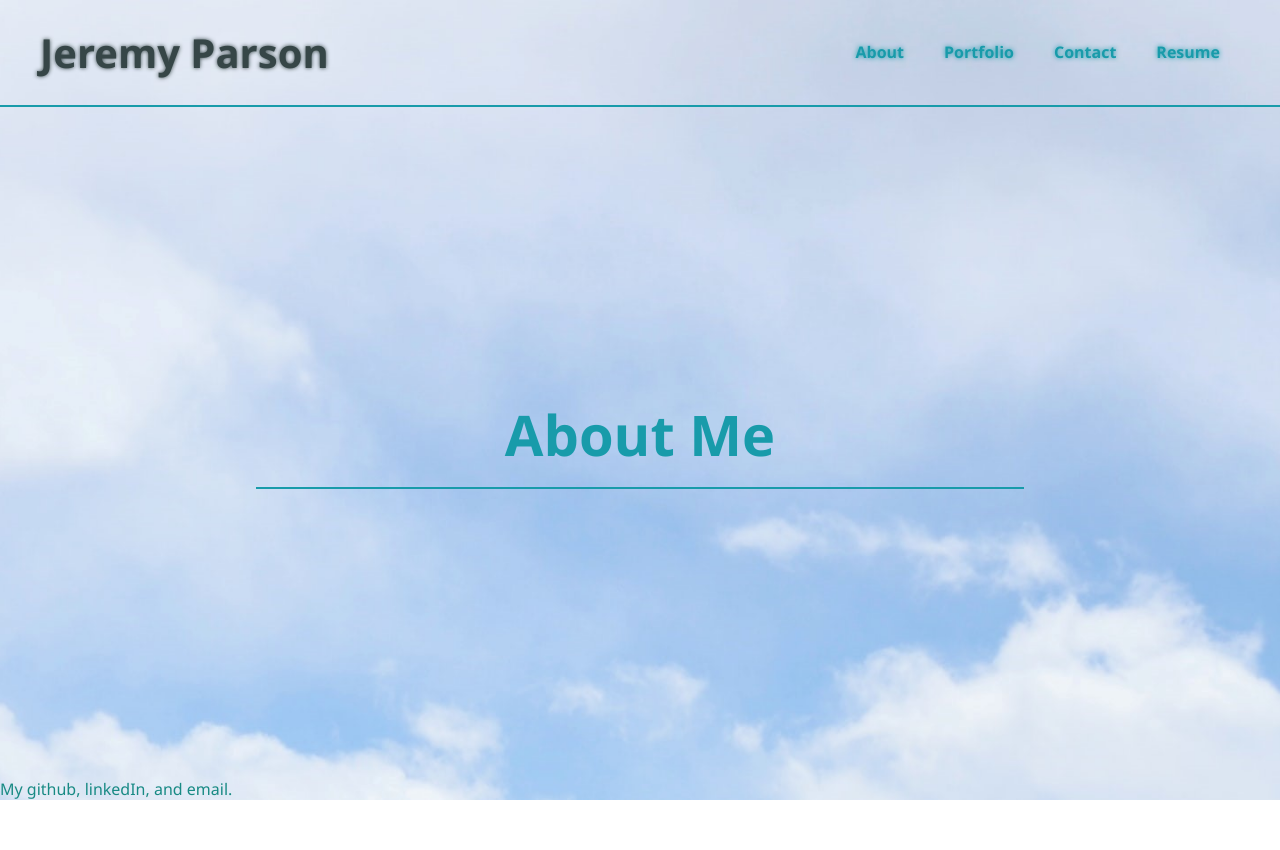
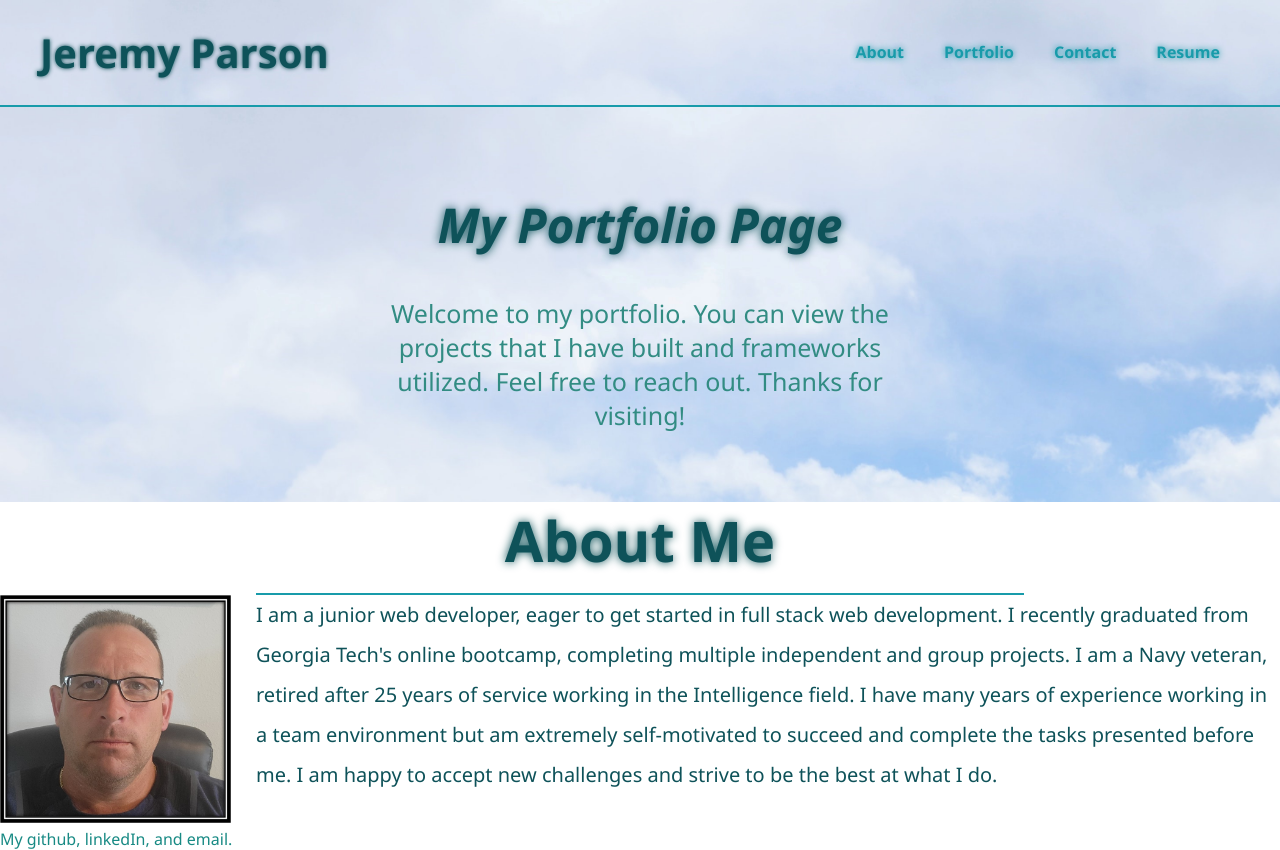
Before and after one commit to parsonjd/portfolio-react, a React (Create React App) app: page / in a window 1280 px wide. Before the commit the page ends 800 px from the top, so only its background shows below. Built offline with nearby package versions, Linux system fonts and the light colour scheme.

Commit message:
updated the about section with associated styling

```diff
--- a/src/App.js
+++ b/src/App.js
@@ -10,7 +10,7 @@ import "./App.css";
 import { Helmet } from "react-helmet";
 
 function App() {
-  const [currentPage, handlePageChange] = useState("about");
+  const [currentPage, handlePageChange] = useState("");
 
   //Based on value of current page, this function will render that page.
   const renderPage = () => {
@@ -39,6 +39,7 @@ function App() {
         currentPage={currentPage}
         handlePageChange={handlePageChange}
       ></Header>
+
       <main>{renderPage()}</main>
       <Footer />
     </>
--- a/src/components/About/index.js
+++ b/src/components/About/index.js
@@ -1,12 +1,27 @@
 import React from "react";
-
+import bioPic from "../../assets/images/bioPic.jpg";
 function About() {
   return (
-    <section id="about">
+    <section className="about">
       <div>
-        <h1 id="about-me" className="section-header">
-          About Me
-        </h1>
+        <h1 className="section-header">About Me</h1>
+      </div>
+      <div>
+        <div className="about-me">
+          <div className="my-img">
+            <img src={bioPic} style={{ width: "100%" }} alt="bioPicture" />
+          </div>
+          <p>
+            I am a junior web developer, eager to get started in full stack web
+            development. I recently graduated from Georgia Tech's online
+            bootcamp, completing multiple independent and group projects. I am a
+            Navy veteran, retired after 25 years of service working in the
+            Intelligence field. I have many years of experience working in a
+            team environment but am extremely self-motivated to succeed and
+            complete the tasks presented before me. I am happy to accept new
+            challenges and strive to be the best at what I do.
+          </p>
+        </div>
       </div>
     </section>
   );
--- a/src/components/Contact/index.js
+++ b/src/components/Contact/index.js
@@ -4,9 +4,7 @@ function Contact() {
   return (
     <section id="contact">
       <div>
-        <h1 id="about" className="section-header">
-          Contact Info
-        </h1>
+        <h1 className="section-header">Contact Info</h1>
       </div>
     </section>
   );
--- a/src/components/Header/index.js
+++ b/src/components/Header/index.js
@@ -18,6 +18,16 @@ function Header({ currentPage, handlePageChange }) {
           </div>
         </header>
       </section>
+      <section className="myPage">
+        <div className="myPage-details">
+          <h2>My Portfolio Page</h2>
+          <p>
+            Welcome to my portfolio. You can view the projects that I have built
+            and frameworks utilized. Feel free to reach out. Thanks for
+            visiting!
+          </p>
+        </div>
+      </section>
     </div>
   );
 }
--- a/src/components/Nav/index.js
+++ b/src/components/Nav/index.js
@@ -1,11 +1,7 @@
-import React, { useEffect } from "react";
+import React from "react";
 
 // Destructuring the props
 function Nav({ currentPage, handlePageChange }) {
-  useEffect(() => {
-    document.title = currentPage.name;
-  }, [currentPage]);
-
   return (
     <nav>
       <ul className="nav nav-tabs">
--- a/src/components/Portfolio/index.js
+++ b/src/components/Portfolio/index.js
@@ -4,9 +4,7 @@ function Portfolio() {
   return (
     <section id="portfolio">
       <div>
-        <h1 id="about" className="section-header">
-          Projects
-        </h1>
+        <h1 className="section-header">Projects</h1>
       </div>
     </section>
   );
--- a/src/components/Resume/index.js
+++ b/src/components/Resume/index.js
@@ -4,9 +4,7 @@ function Resume() {
   return (
     <section id="resume">
       <div>
-        <h1 id="about" className="section-header">
-          My Resume
-        </h1>
+        <h1 className="section-header">My Resume</h1>
       </div>
     </section>
   );
--- a/src/index.css
+++ b/src/index.css
@@ -6,19 +6,17 @@
 }
 
 body {
-  background-image: url("./assets/images/mountains.jpg");
-  background-size: cover;
-  background-position: bottom;
-  background-attachment: fixed;
-  background-position: 80%;
   color: #188a84;
   font-family: "Open Sans", sans-serif;
   margin: 0;
-  min-height: 100vh;
+  min-height: 50vh;
   font-family: "Segoe UI", "Roboto";
 }
 
+/* Header and nav styles */
 header {
+  background-image: url("./assets/images/mountains.jpg");
+  background-size: cover;
   padding: 25px 40px;
   display: flex;
   justify-content: space-between;
@@ -30,31 +28,31 @@ header {
 header h1 {
   font-weight: bolder;
   margin: 0;
-  font-size: 40px;
-  color: #364647;
+  font-size: 2.5rem;
+  color: #0e5259;
   text-shadow: 0 0 4px;
 }
 
-header a {
+nav a {
   text-decoration: none;
   color: #189baa;
 }
 
-header nav ul {
+nav ul {
   display: flex;
   justify-content: space-around;
   list-style: none;
 }
 
-header nav ul li a {
+nav ul li a {
   transition: all 0.75s ease;
   padding: 5px 20px;
   font-weight: bold;
-  font-size: 2 rem;
-  text-shadow: 0 0 5px;
+  font-size: 2.5 rem;
+  text-shadow: 0 0 6px;
 }
 
-header nav ul li a:hover {
+nav ul li a:hover {
   background: #0c6f7a;
   color: white;
   border-radius: 15px;
@@ -63,10 +61,60 @@ header nav ul li a:hover {
 
 .section-header {
   font-size: 3.5rem;
-  color: #189baa;
+  color: #0e5259;
   border-bottom: 2px solid #189baa;
   padding-bottom: 15px;
   text-align: center;
   margin: 0 auto;
   width: 60%;
+  text-shadow: 0 0 10px;
 }
+
+/* About me styles */
+.about-me {
+  display: flex;
+  flex-wrap: wrap;
+  float: right;
+}
+
+.my-img {
+  flex: 1 15%;
+  margin-right: 25px;
+}
+
+.about p {
+  line-height: 2;
+  color: #0e5259;
+  width: 80%;
+  font-size: 20px;
+  margin: 0 auto;
+}
+
+/* My portfolio section styles */
+.myPage {
+  background-image: url("./assets/images/mountains.jpg");
+  background-size: cover;
+  display: flex;
+  justify-content: center;
+  text-align: center;
+}
+
+.myPage h2 {
+  font-style: italic;
+  font-size: 3rem;
+  color: #0e5259;
+  text-shadow: 0 0 10px;
+  text-align: center;
+}
+
+.myPage p {
+  font-size: 25px;
+  color: #328c83;
+}
+
+.myPage-details {
+  width: 45%;
+  text-align: center;
+  margin: 3.5%;
+  font-size: 1rem;
+}
```
Also changed, not shown: src/assets/images/bioPic.jpg (added).
